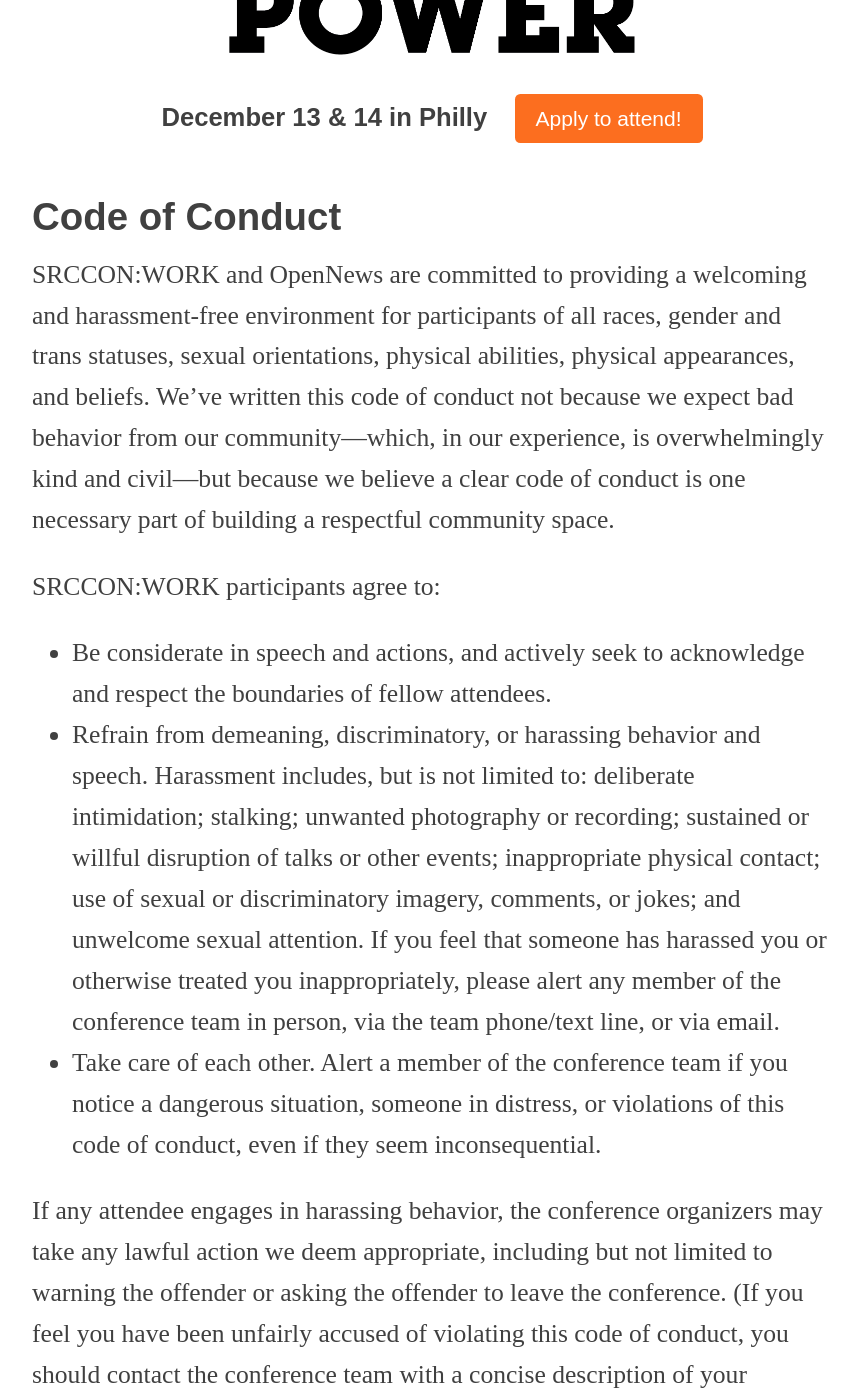
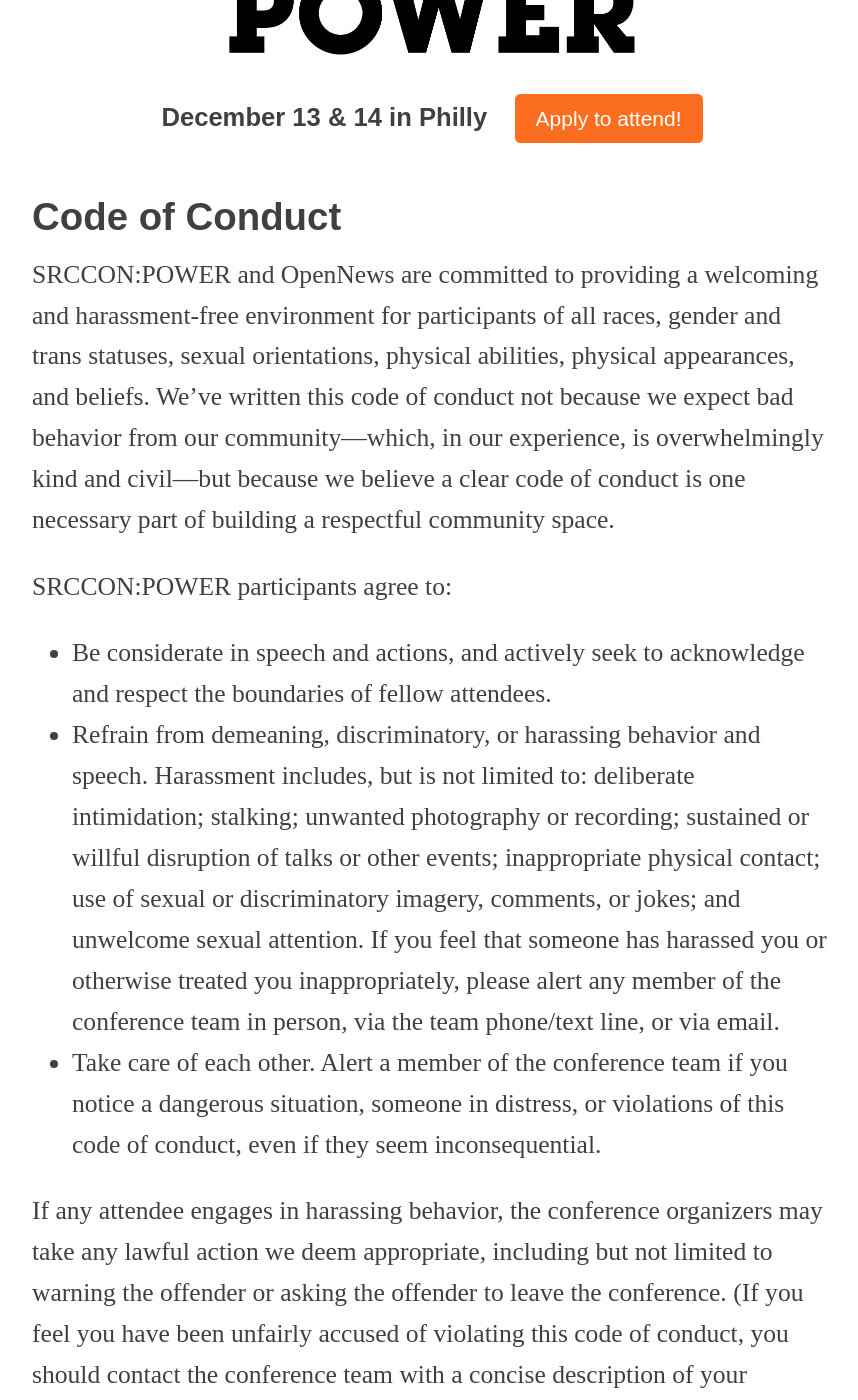
Before and after one commit to OpenNews/srccon-power, a Jekyll site: the page built from conduct.md, in a window 1280 px wide and 1400 px high, scrolled down 408 px. Shown: the whole window, without its empty margins (208-1066 px from the left). Built offline with Jekyll 4.4.1, drawn with Linux system fonts in a browser that asks for light colours; our own code applies the rules of GitHub Pages for plain Markdown files; some of the changed text lies outside the part shown.

Commit message:
fix code of conduct references to say SRCCON:POWER

```diff
--- a/conduct.md
+++ b/conduct.md
@@ -8,9 +8,9 @@
 
 ## Code of Conduct
 
-SRCCON:WORK and OpenNews are committed to providing a welcoming and harassment-free environment for participants of all races, gender and trans statuses, sexual orientations, physical abilities, physical appearances, and beliefs. We’ve written this code of conduct not because we expect bad behavior from our community—which, in our experience, is overwhelmingly kind and civil—but because we believe a clear code of conduct is one necessary part of building a respectful community space.
+SRCCON:POWER and OpenNews are committed to providing a welcoming and harassment-free environment for participants of all races, gender and trans statuses, sexual orientations, physical abilities, physical appearances, and beliefs. We’ve written this code of conduct not because we expect bad behavior from our community—which, in our experience, is overwhelmingly kind and civil—but because we believe a clear code of conduct is one necessary part of building a respectful community space.
 
-SRCCON:WORK participants agree to:
+SRCCON:POWER participants agree to:
 
 * Be considerate in speech and actions, and actively seek to acknowledge and respect the boundaries of fellow attendees.
 * Refrain from demeaning, discriminatory, or harassing behavior and speech. Harassment includes, but is not limited to: deliberate intimidation; stalking; unwanted photography or recording; sustained or willful disruption of talks or other events; inappropriate physical contact; use of sexual or discriminatory imagery, comments, or jokes; and unwelcome sexual attention. If you feel that someone has harassed you or otherwise treated you inappropriately, please alert any member of the conference team in person, via the team phone/text line, or via email.
@@ -18,7 +18,7 @@
 
 If any attendee engages in harassing behavior, the conference organizers may take any lawful action we deem appropriate, including but not limited to warning the offender or asking the offender to leave the conference. (If you feel you have been unfairly accused of violating this code of conduct, you should contact the conference team with a concise description of your grievance; any grievances filed will be considered by the entire OpenNews team.)
 
-This code of conduct covers all of SRCCON:WORK, including evening activities. During SRCCON:WORK, we will publicize a contact email and phone number, in addition to pointing out the staff in matching t-shirts so you know who to contact if you see or experience an issue.
-We welcome your feedback on this and every other aspect of SRCCON:WORK, and we thank you for working with us to make it a safe, enjoyable, and friendly experience for everyone who participates.
+This code of conduct covers all of SRCCON:POWER, including evening activities. During SRCCON:POWER, we will publicize a contact email and phone number, in addition to pointing out the staff in matching t-shirts so you know who to contact if you see or experience an issue.
+We welcome your feedback on this and every other aspect of SRCCON:POWER, and we thank you for working with us to make it a safe, enjoyable, and friendly experience for everyone who participates.
 
 <small>Above text is licensed CC BY-SA 4.0. Credit to <a href="http://citizencodeofconduct.org/">Citizen Code of Conduct</a>, <a href="https://www.djangoproject.com/conduct/">the Django Project’s code of conduct</a> and <a href="http://theorizingtheweb.tumblr.com/post/79357700249/anti-harassment-statement">Theorizing the Web code of conduct</a> from which we’ve extensively borrowed, with general thanks to <a href="https://adainitiative.org/2014/02/howto-design-a-code-of-conduct-for-your-community/">the Ada Initiative’s &ldquo;how to design a code of conduct for your community.&rdquo;</a></small>
```
